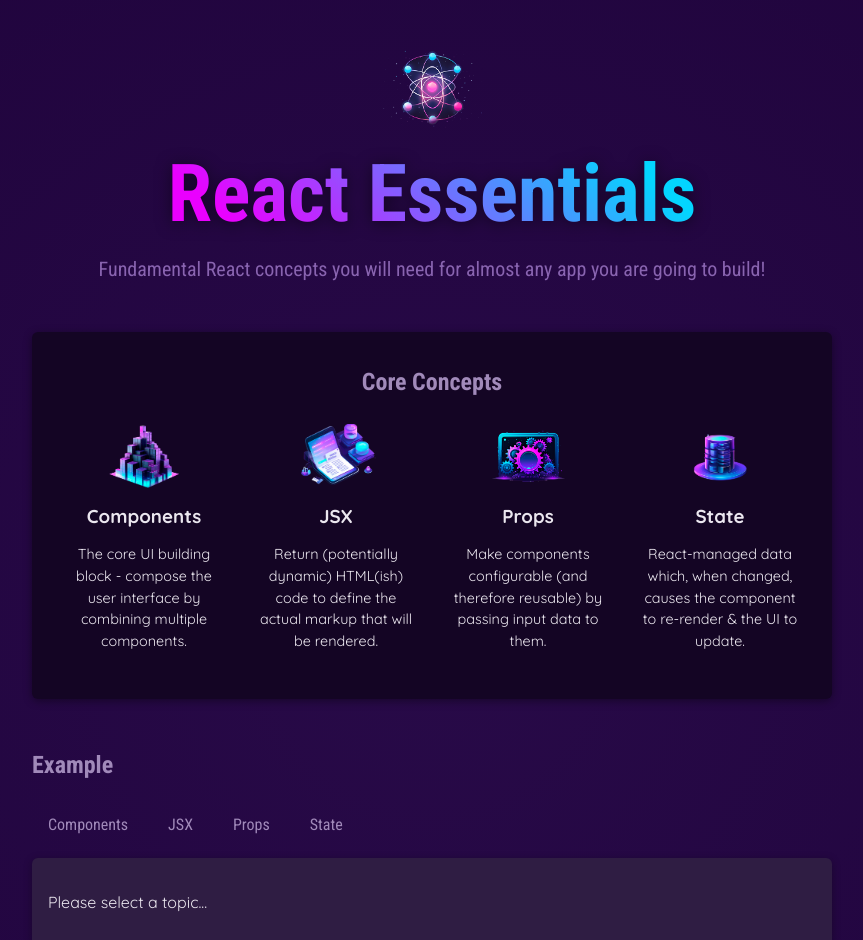
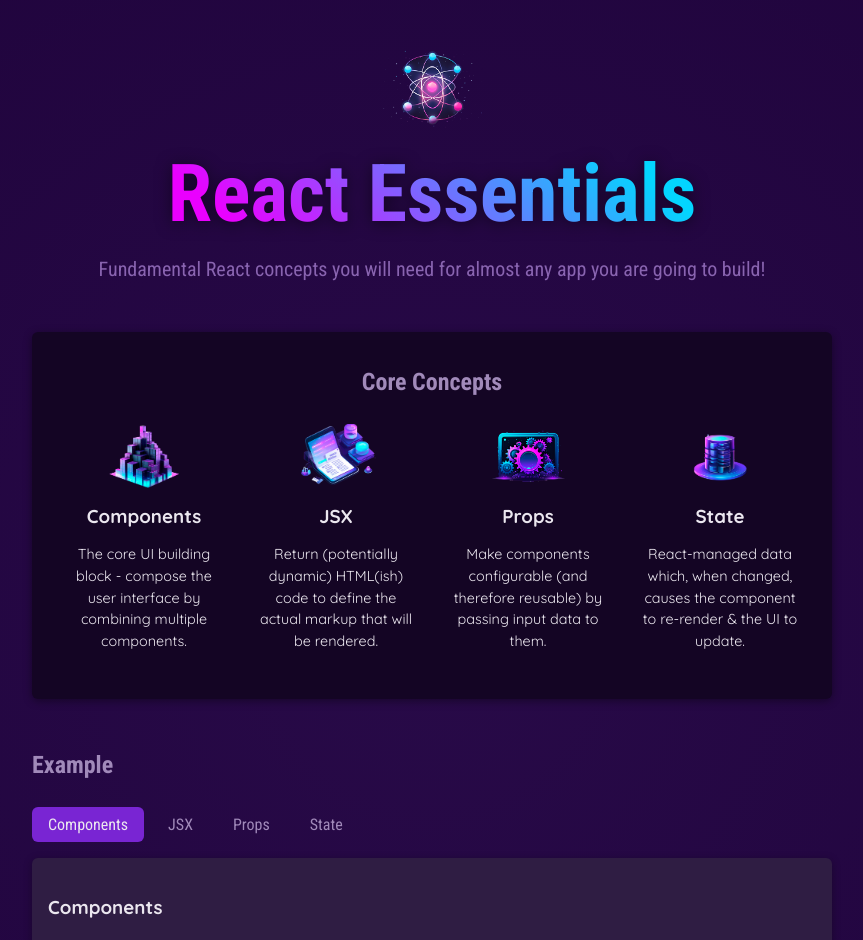
Before and after one commit to enzgamilla/react-essentials-start-, a React (Vite) app: page / in a window 1280 px wide. Shown: the top 940 px of the page, without its empty margins (208-1071 px from the left). Built offline with nearby package versions, Linux system fonts and the light colour scheme.

Commit message:
style active TabButton

```diff
--- a/src/App.jsx
+++ b/src/App.jsx
@@ -4,10 +4,10 @@
 import CoreConcept from "./components/CoreConcept/CoreConcept.jsx";
 import TabButton from "./components/TabButton/TabButton.jsx";
 import TabContent from "./components/TabContent/TabContent.jsx";
-import { useEffect, useState } from "react";
+import { useState } from "react";
 
 function App() {
-  const [selectedTab, setSelectedTab] = useState();
+  const [selectedTab, setSelectedTab] = useState(CORE_CONCEPTS[0]);
 
   return (
     <div>
@@ -27,6 +27,9 @@
             {CORE_CONCEPTS.map((data) => (
               <TabButton
                 key={data.id}
+                isSelected={
+                  selectedTab.title.toUpperCase() === data.title.toUpperCase()
+                }
                 onSelect={() => {
                   selectTab(data.title);
                   setSelectedTab(data);
@@ -37,11 +40,7 @@
             ))}
           </menu>
           <div id="tab-content">
-            {selectedTab ? (
-              <TabContent {...selectedTab} />
-            ) : (
-              <p>Please select a topic...</p>
-            )}
+            <TabContent {...selectedTab} />
           </div>
         </section>
       </main>
--- a/src/components/TabButton/TabButton.jsx
+++ b/src/components/TabButton/TabButton.jsx
@@ -1,8 +1,12 @@
 {
   /* children prop is build in in react to get the child in every component */
 }
-const TabButton = ({ children, onSelect }) => {
-  return <button onClick={onSelect}>{children}</button>;
+const TabButton = ({ children, onSelect, isSelected }) => {
+  return (
+    <button className={isSelected ? "active" : undefined} onClick={onSelect}>
+      {children}
+    </button>
+  );
 };
 
 export default TabButton;
```
